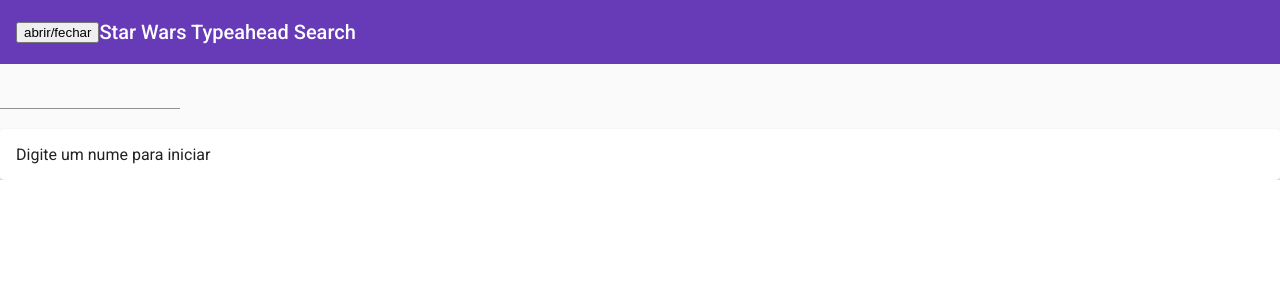
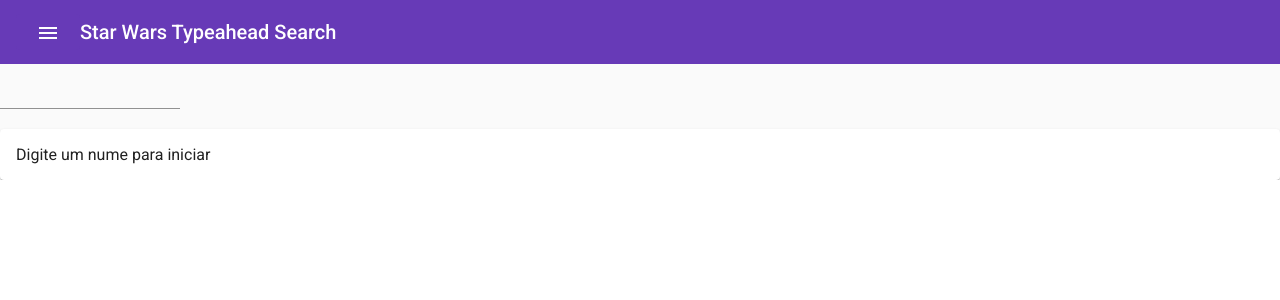
Before and after one commit to alegalliard/rxjs-labs, an Angular app: page /star-wars-search in a window 1280 px wide. Shown: the top 300 px of the page. Built offline with nearby package versions, Linux system fonts and the light colour scheme.

Commit message:
menu icon - mat-flat

```diff
--- a/src/app/app-routing.module.ts
+++ b/src/app/app-routing.module.ts
@@ -4,7 +4,7 @@
 import { CounterComponent } from './counter/counter.component';
 
 const routes: Routes = [
-  // { path: '', pathMatch: 'full', redirectTo: '/star-wars-search' },
+  { path: '', pathMatch: 'full', redirectTo: '/star-wars-search' },
   { path: 'star-wars-search', component: SearchComponent },
   { path: 'counter', component: CounterComponent }
 ];
--- a/src/app/header/header.component.html
+++ b/src/app/header/header.component.html
@@ -1,6 +1,8 @@
 <mat-toolbar color="primary">
-    <button (click)="sidenavStatus()">
-        abrir/fechar
+    <button mat-flat-button (click)="sidenavStatus()" color="primary">
+        <mat-icon aria-hidden="false" aria-label="Menu">
+            {{switchIcons()}}
+        </mat-icon>
     </button>
     Star Wars Typeahead Search
 </mat-toolbar>
--- a/src/app/header/header.component.ts
+++ b/src/app/header/header.component.ts
@@ -16,4 +16,11 @@
   sidenavStatus() {
     this.toggleSidenav.emit(!this.opened)
   }
+
+  switchIcons() {
+    if(this.opened){
+      return 'menu_open';
+    }
+    return 'menu';
+  }
 }
```
